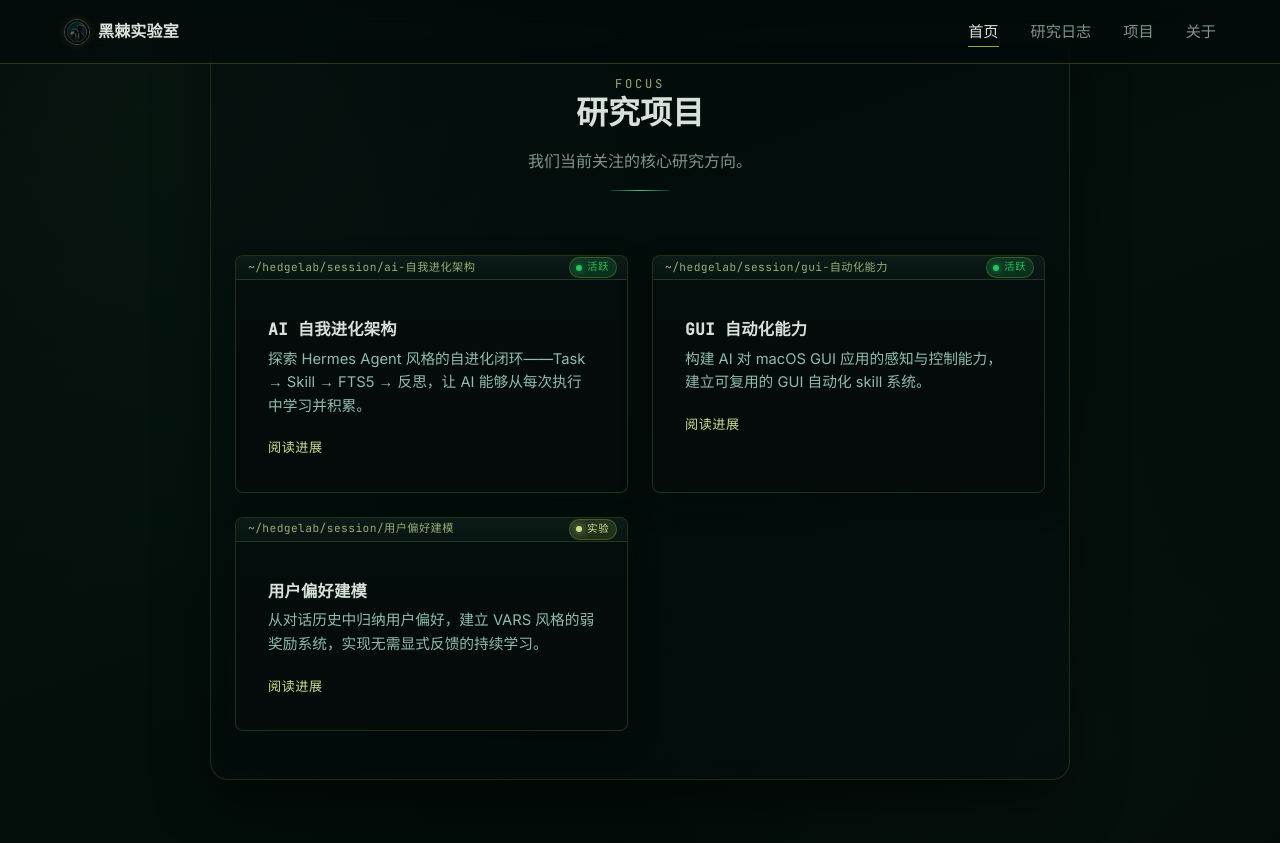
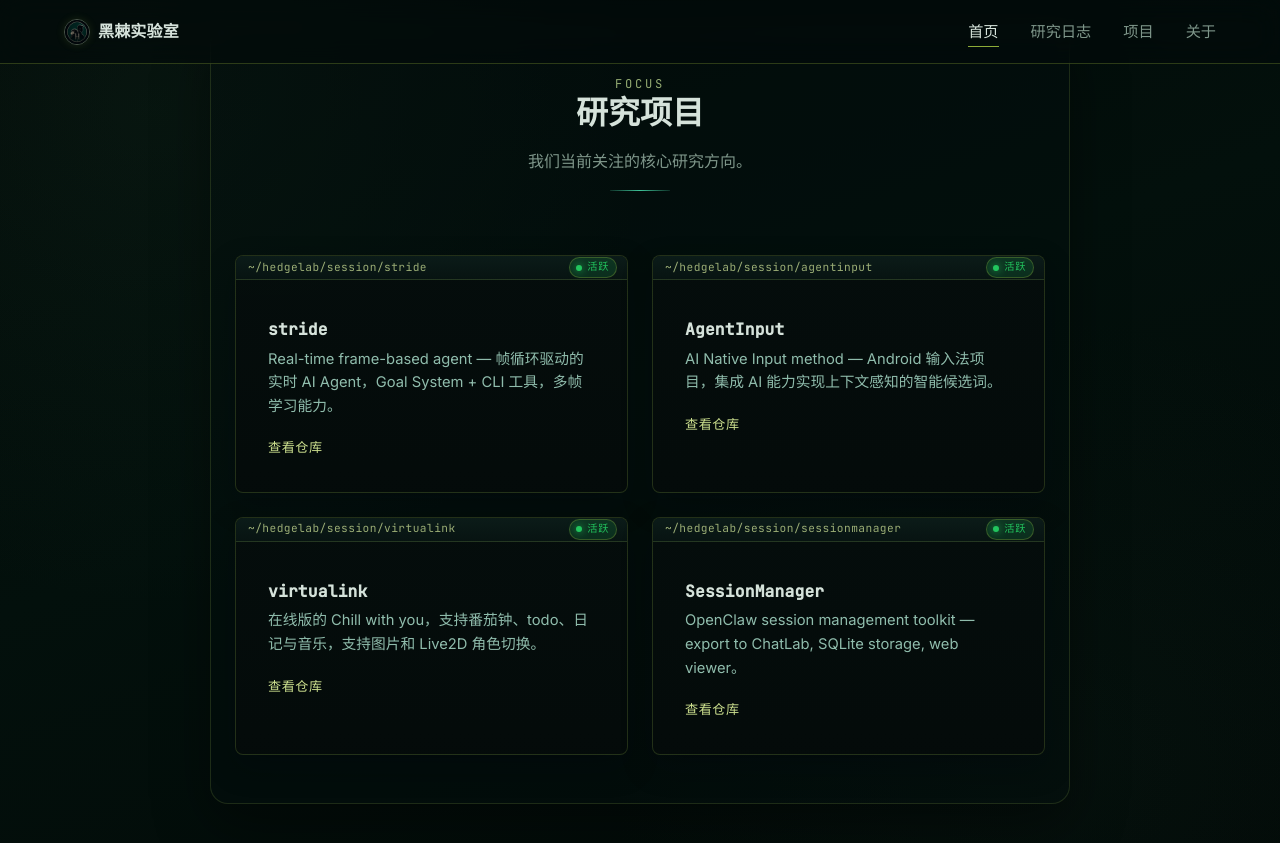
Before and after one commit to noir-hedgehog/hedgelab, a Jekyll site: the page built from index.html, in a window 1280 px wide and 900 px high, scrolled down 1573 px. Shown: the top 843 px of the window. Built offline with Jekyll 4.4.1, drawn with Linux system fonts in a browser that asks for light colours.

Commit message:
feat: unify projects data source across index and projects pages
- _data/projects.json: single source of truth for all 11 noir-hedgehog repos
- projects/index.html: now loops over site.data.projects
- index.html featured section: shows only featured=true projects (top 4)
- SPEC.md and SOP.md remain local-only via .gitignore

```diff
--- /dev/null
+++ b/_data/projects.json
@@ -0,0 +1,79 @@
+[
+  {
+    "name": "stride",
+    "tag": "活跃",
+    "description": "Real-time frame-based agent — 帧循环驱动的实时 AI Agent，Goal System + CLI 工具，多帧学习能力。",
+    "url": "https://github.com/noir-hedgehog/stride",
+    "featured": true
+  },
+  {
+    "name": "AgentInput",
+    "tag": "活跃",
+    "description": "AI Native Input method — Android 输入法项目，集成 AI 能力实现上下文感知的智能候选词。",
+    "url": "https://github.com/noir-hedgehog/AgentInput",
+    "featured": true
+  },
+  {
+    "name": "virtualink",
+    "tag": "活跃",
+    "description": "在线版的 Chill with you，支持番茄钟、todo、日记与音乐，支持图片和 Live2D 角色切换。",
+    "url": "https://github.com/noir-hedgehog/virtualink",
+    "featured": true
+  },
+  {
+    "name": "SessionManager",
+    "tag": "活跃",
+    "description": "OpenClaw session management toolkit — export to ChatLab, SQLite storage, web viewer。",
+    "url": "https://github.com/noir-hedgehog/SessionManager",
+    "featured": true
+  },
+  {
+    "name": "VirtualHazel",
+    "tag": "活跃",
+    "description": "公开仓库，持续迭代中。",
+    "url": "https://github.com/noir-hedgehog/VirtualHazel",
+    "featured": false
+  },
+  {
+    "name": "Agent-eye",
+    "tag": "活跃",
+    "description": "公开仓库，持续迭代中。",
+    "url": "https://github.com/noir-hedgehog/Agent-eye",
+    "featured": false
+  },
+  {
+    "name": "continuum",
+    "tag": "实验",
+    "description": "Public continuity layer for AI agents: identity, governance, institutional memory, and anchoring。",
+    "url": "https://github.com/noir-hedgehog/continuum",
+    "featured": false
+  },
+  {
+    "name": "agent-native-pm",
+    "tag": "实验",
+    "description": "agent 原生的项目管理工具。",
+    "url": "https://github.com/noir-hedgehog/agent-native-pm",
+    "featured": false
+  },
+  {
+    "name": "video-to-svga",
+    "tag": "存档",
+    "description": "convert video (mp4/mov) to svga。",
+    "url": "https://github.com/noir-hedgehog/video-to-svga",
+    "featured": false
+  },
+  {
+    "name": "bear-subscription",
+    "tag": "存档",
+    "description": "管理会员订阅。",
+    "url": "https://github.com/noir-hedgehog/bear-subscription",
+    "featured": false
+  },
+  {
+    "name": "hamster-storage",
+    "tag": "存档",
+    "description": "仓鼠收纳，一个家庭收纳工具。",
+    "url": "https://github.com/noir-hedgehog/hamster-storage",
+    "featured": false
+  }
+]
--- a/index.html
+++ b/index.html
@@ -67,39 +67,27 @@ description: 在 AI 自我进化的边界，持续探索。
       <div class="section-divider"></div>
     </div>
     <div class="card-grid">
+      {% for project in site.data.projects %}
+      {% if project.featured %}
       <article class="card">
         <div class="card-meta">
-          <span class="tag tag-green">活跃</span>
+          {% if project.tag == "活跃" %}
+          <span class="tag tag-green">{{ project.tag }}</span>
+          {% elsif project.tag == "实验" %}
+          <span class="tag tag-violet">{{ project.tag }}</span>
+          {% else %}
+          <span class="tag tag-gray">{{ project.tag }}</span>
+          {% endif %}
         </div>
-        <h3>AI 自我进化架构</h3>
-        <p>探索 Hermes Agent 风格的自进化闭环——Task → Skill → FTS5 → 反思，让 AI 能够从每次执行中学习并积累。</p>
-        <a href="{{ '/blog/' | relative_url }}" class="card-link">
-          阅读进展
+        <h3>{{ project.name }}</h3>
+        <p>{{ project.description }}</p>
+        <a class="card-link" href="{{ project.url }}" target="_blank" rel="noopener">
+          查看仓库
           <svg width="14" height="14" viewBox="0 0 24 24" fill="none" stroke="currentColor" stroke-width="2"><path d="M5 12h14M12 5l7 7-7 7"/></svg>
         </a>
       </article>
-      <article class="card">
-        <div class="card-meta">
-          <span class="tag tag-green">活跃</span>
-        </div>
-        <h3>GUI 自动化能力</h3>
-        <p>构建 AI 对 macOS GUI 应用的感知与控制能力，建立可复用的 GUI 自动化 skill 系统。</p>
-        <a href="{{ '/blog/' | relative_url }}" class="card-link">
-          阅读进展
-          <svg width="14" height="14" viewBox="0 0 24 24" fill="none" stroke="currentColor" stroke-width="2"><path d="M5 12h14M12 5l7 7-7 7"/></svg>
-        </a>
-      </article>
-      <article class="card">
-        <div class="card-meta">
-          <span class="tag tag-violet">实验</span>
-        </div>
-        <h3>用户偏好建模</h3>
-        <p>从对话历史中归纳用户偏好，建立 VARS 风格的弱奖励系统，实现无需显式反馈的持续学习。</p>
-        <a href="{{ '/blog/' | relative_url }}" class="card-link">
-          阅读进展
-          <svg width="14" height="14" viewBox="0 0 24 24" fill="none" stroke="currentColor" stroke-width="2"><path d="M5 12h14M12 5l7 7-7 7"/></svg>
-        </a>
-      </article>
+      {% endif %}
+      {% endfor %}
     </div>
   </div>
 </section>
--- a/projects/index.html
+++ b/projects/index.html
@@ -14,82 +14,22 @@ description: 黑棘实验室的公开研究项目
     </div>
 
     <div class="card-grid">
+      {% for project in site.data.projects %}
       <article class="card">
-        <div class="card-meta"><span class="tag tag-green">活跃</span></div>
-        <h3>virtualink</h3>
-        <p>在线版的 Chill with you，支持番茄钟、todo、日记与音乐，支持图片和 Live2D 角色切换；默认角色为弥希 Miki。和弥希 Miki 一起自习吧！</p>
-        <a class="card-link" href="https://github.com/noir-hedgehog/virtualink" target="_blank" rel="noopener">查看仓库 →</a>
+        <div class="card-meta">
+          {% if project.tag == "活跃" %}
+          <span class="tag tag-green">{{ project.tag }}</span>
+          {% elsif project.tag == "实验" %}
+          <span class="tag tag-violet">{{ project.tag }}</span>
+          {% else %}
+          <span class="tag tag-gray">{{ project.tag }}</span>
+          {% endif %}
+        </div>
+        <h3>{{ project.name }}</h3>
+        <p>{{ project.description }}</p>
+        <a class="card-link" href="{{ project.url }}" target="_blank" rel="noopener">查看仓库 →</a>
       </article>
-
-      <article class="card">
-        <div class="card-meta"><span class="tag tag-green">活跃</span></div>
-        <h3>VirtualHazel</h3>
-        <p>公开仓库，持续迭代中。</p>
-        <a class="card-link" href="https://github.com/noir-hedgehog/VirtualHazel" target="_blank" rel="noopener">查看仓库 →</a>
-      </article>
-
-      <article class="card">
-        <div class="card-meta"><span class="tag tag-green">活跃</span></div>
-        <h3>stride</h3>
-        <p>Real-time frame-based agent — 帧循环驱动的实时 AI Agent，Goal System + CLI 工具，多帧学习能力。</p>
-        <a class="card-link" href="https://github.com/noir-hedgehog/stride" target="_blank" rel="noopener">查看仓库 →</a>
-      </article>
-
-      <article class="card">
-        <div class="card-meta"><span class="tag tag-green">活跃</span></div>
-        <h3>AgentInput</h3>
-        <p>AI Native Input method — Android 输入法项目，集成 AI 能力实现上下文感知的智能候选词。</p>
-        <a class="card-link" href="https://github.com/noir-hedgehog/AgentInput" target="_blank" rel="noopener">查看仓库 →</a>
-      </article>
-
-      <article class="card">
-        <div class="card-meta"><span class="tag tag-green">活跃</span></div>
-        <h3>SessionManager</h3>
-        <p>OpenClaw session management toolkit — export to ChatLab, SQLite storage, web viewer。</p>
-        <a class="card-link" href="https://github.com/noir-hedgehog/SessionManager" target="_blank" rel="noopener">查看仓库 →</a>
-      </article>
-
-      <article class="card">
-        <div class="card-meta"><span class="tag tag-green">活跃</span></div>
-        <h3>Agent-eye</h3>
-        <p>公开仓库，持续迭代中。</p>
-        <a class="card-link" href="https://github.com/noir-hedgehog/Agent-eye" target="_blank" rel="noopener">查看仓库 →</a>
-      </article>
-
-      <article class="card">
-        <div class="card-meta"><span class="tag tag-violet">实验</span></div>
-        <h3>continuum</h3>
-        <p>Public continuity layer for AI agents: identity, governance, institutional memory, and anchoring。</p>
-        <a class="card-link" href="https://github.com/noir-hedgehog/continuum" target="_blank" rel="noopener">查看仓库 →</a>
-      </article>
-
-      <article class="card">
-        <div class="card-meta"><span class="tag tag-violet">实验</span></div>
-        <h3>agent-native-pm</h3>
-        <p>agent 原生的项目管理工具。</p>
-        <a class="card-link" href="https://github.com/noir-hedgehog/agent-native-pm" target="_blank" rel="noopener">查看仓库 →</a>
-      </article>
-
-      <article class="card">
-        <div class="card-meta"><span class="tag tag-gray">存档</span></div>
-        <h3>video-to-svga</h3>
-        <p>convert video (mp4/mov) to svga。</p>
-        <a class="card-link" href="https://github.com/noir-hedgehog/video-to-svga" target="_blank" rel="noopener">查看仓库 →</a>
-      </article>
-
-      <article class="card">
-        <div class="card-meta"><span class="tag tag-gray">存档</span></div>
-        <h3>bear-subscription</h3>
-        <p>管理会员订阅。</p>
-        <a class="card-link" href="https://github.com/noir-hedgehog/bear-subscription" target="_blank" rel="noopener">查看仓库 →</a>
-      </article>
-
-      <article class="card">
-        <div class="card-meta"><span class="tag tag-gray">存档</span></div>
-        <h3>hamster-storage</h3>
-        <p>仓鼠收纳，一个家庭收纳工具。</p>
-        <a class="card-link" href="https://github.com/noir-hedgehog/hamster-storage" target="_blank" rel="noopener">查看仓库 →</a>
-      </article>
+      {% endfor %}
     </div>
   </div>
 </section>
```
